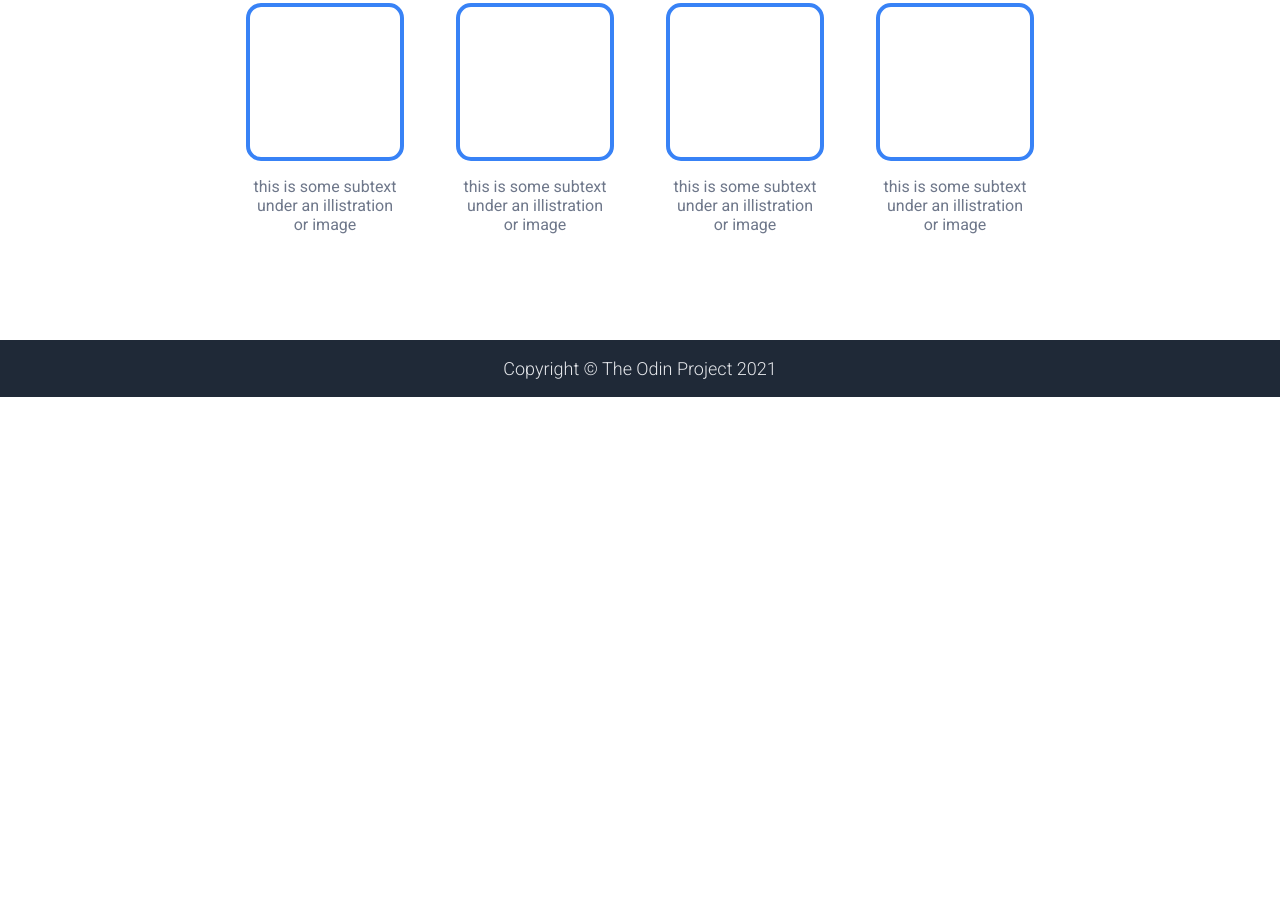
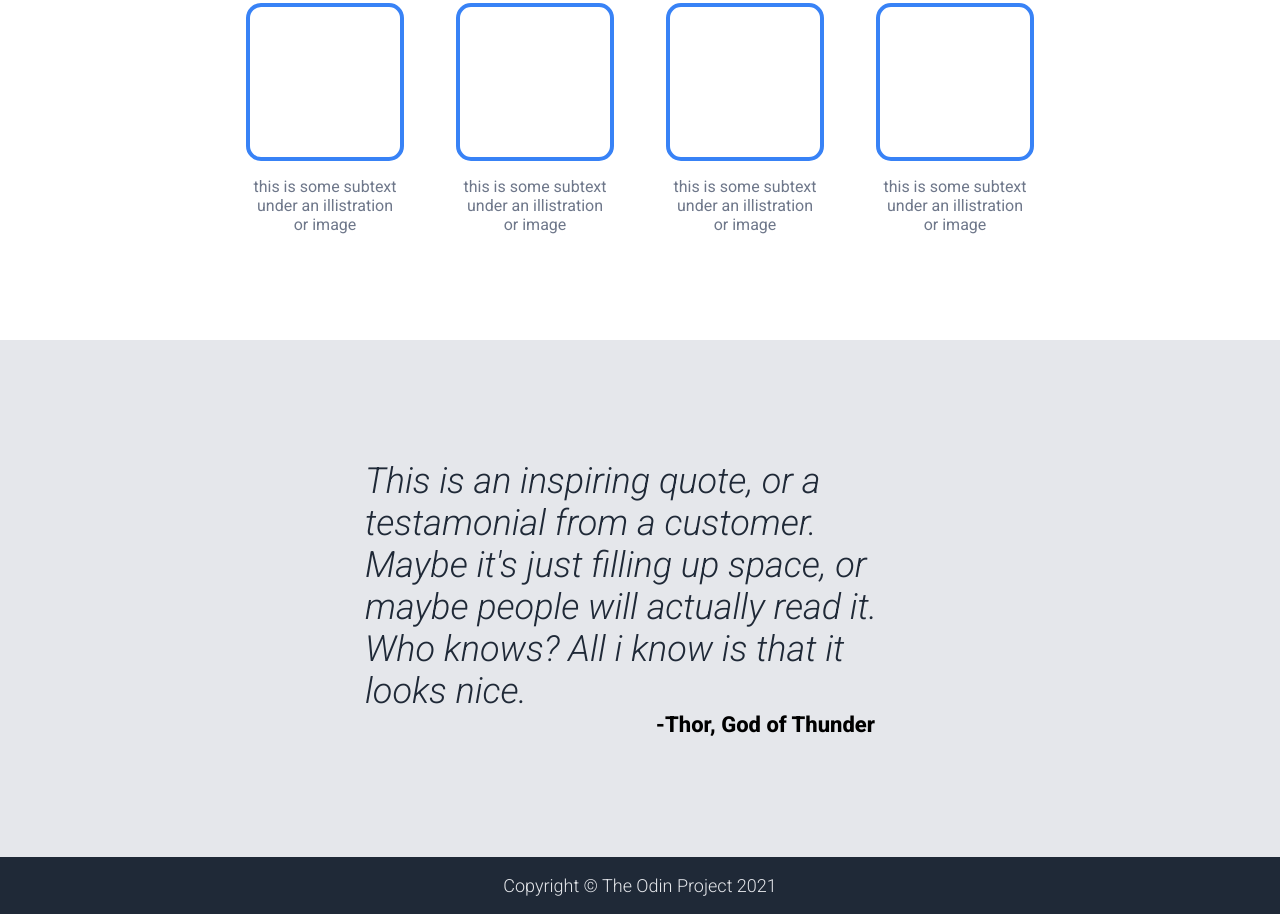
Before and after one commit to furniture3k/odin-landing-page, a plain HTML site: page index.html in a window 1280 px wide. Shown: the part 714-1628 px from the top of the page. Before the commit the page ends 1111 px from the top, so only its background shows below. Drawn offline with Linux system fonts and the light colour scheme.

Commit message:
Finished recttwo of landing page

```diff
--- a/index.html
+++ b/index.html
@@ -53,7 +53,8 @@
     </div>
 
     <div class="recttwo">
-
+        <p class="quote">This is an inspiring quote, or a testamonial from a customer. Maybe it's just filling up space, or maybe people will actually read it. Who knows? All i know is that it looks nice.</p>
+        <p class="quoted">-Thor, God of Thunder</p>
     </div>
 
     <div class="rectthree">
--- a/style.css
+++ b/style.css
@@ -109,6 +109,32 @@ h1 {
     border-radius: 15px;
 }
 
+.recttwo {
+    display: flex;
+    flex-direction: column;
+    justify-content: center;
+    background-color: #E5E7EB;
+    padding: 0 365px;
+}
+
+.quote {
+    font-size: 36px;
+    color: #1F2937;
+    font-weight: 300;
+    font-style: italic;
+    margin: 0;
+    margin-top: 120px;
+}
+
+.quoted {
+    padding-right: 40px;
+    margin: 0;
+    align-self: flex-end;
+    font-size: 22px;
+    font-weight: 800;
+    margin-bottom: 120px;
+}
+
 .footer {
     background-color: #1F2937;
     font-size: 18px;
```
